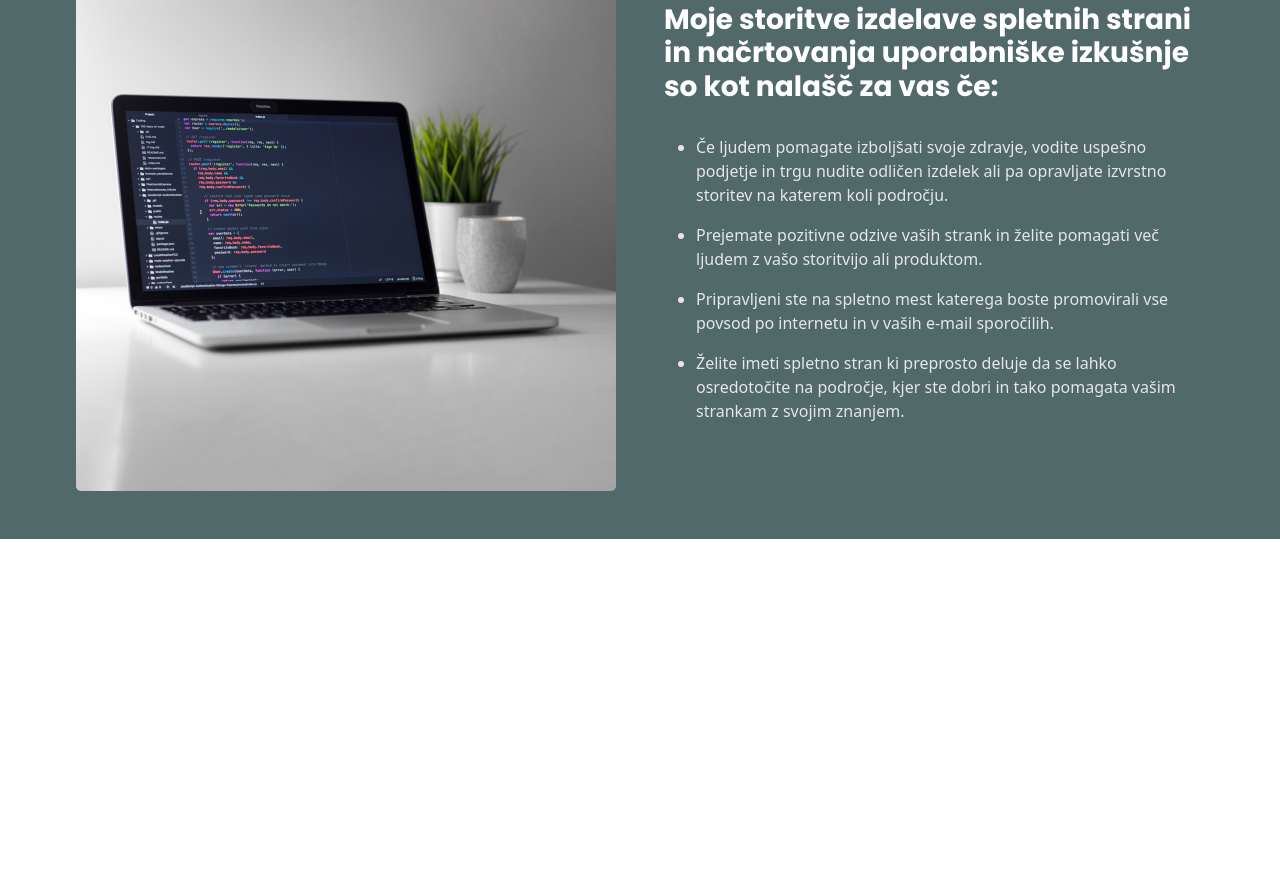
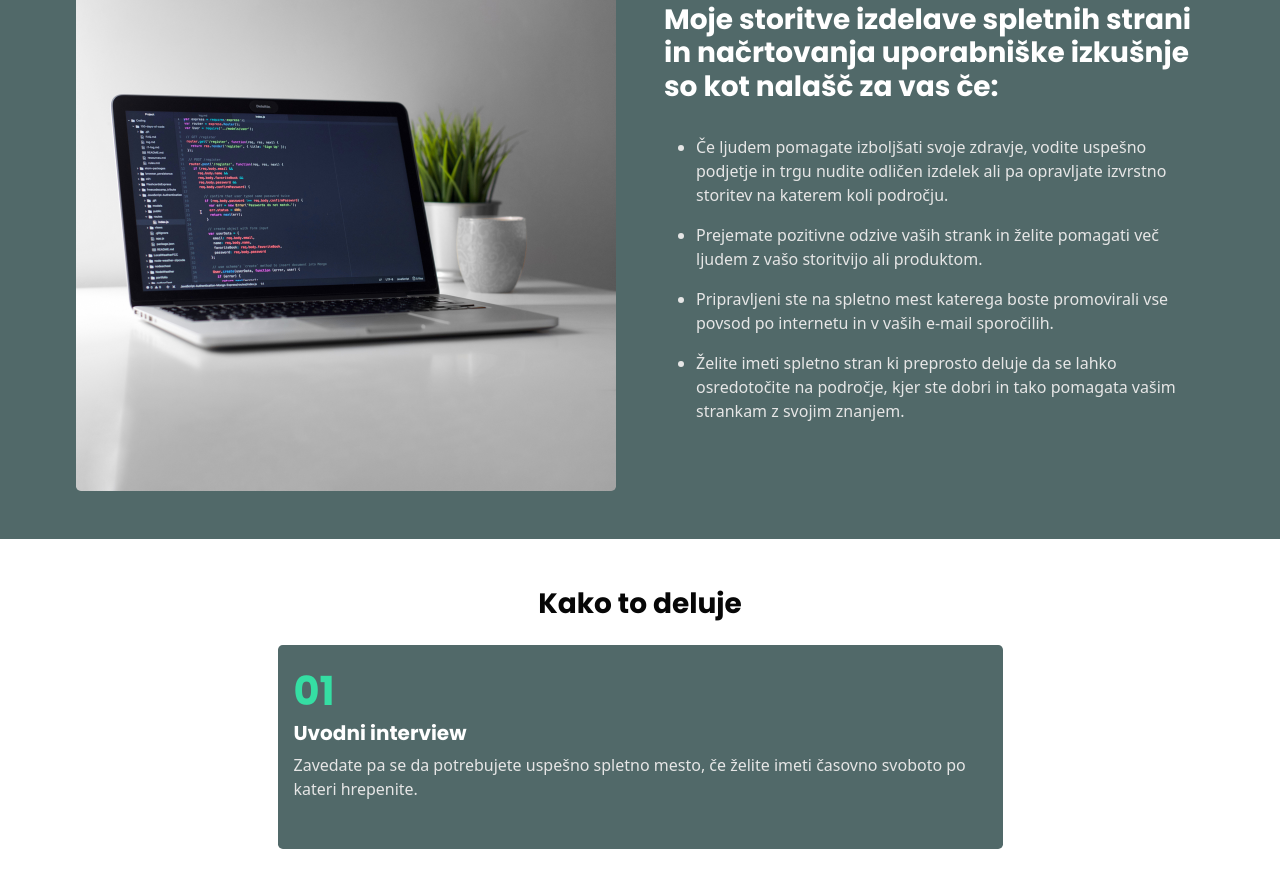
Before and after one commit to Majus1/BLiNK, a plain HTML site: page index.html in a window 1280 px wide. Shown: the part 4425-5298 px from the top of the page. Before the commit the page ends 4964 px from the top, so only its background shows below. Drawn offline with nearby package versions, Linux system fonts and the light colour scheme.

Commit message:
Started development on card section

```diff
--- a/css/style.scss
+++ b/css/style.scss
@@ -79,3 +79,20 @@ a {
 .mg-container {
     max-width: 540px;
 }
+
+.mg-color-card {
+    background-color: $blink_deep-space-sparkle;
+    max-width: 725px;
+    h5 {
+        color: $blink_white;
+    }
+    p {
+        color: $blink_platinum;
+    }
+    .mg-indication-number {
+        color: $blink_medium-aquamarine;
+        font-family: 'Poppins', sans-serif;
+        font-size: 2.5rem;
+        font-weight: 700;
+    }
+}
--- a/index.html
+++ b/index.html
@@ -158,6 +158,61 @@
         </div>
       </div>
 
+      <!-- Simple card seciton -->
+      <h3 class="mb-4 pt-5 d-flex justify-content-center">Kako to deluje</h3>
+      <div class="d-flex flex-column row mx-0 px-0 mb-4">
+        <!-- First card -->
+        <div class="card border-0">
+          <div class="mg-color-card card-body rounded-3 mx-auto">
+            <span class="mg-indication-number">01</span>
+            <h5 class="card-title mb-2">Uvodni interview</h5>
+            <p class="pb-3">Zavedate pa se da potrebujete uspešno spletno mesto, če želite imeti časovno svoboto po kateri hrepenite.</p>
+          </div>
+        </div>
+      </div>
+
+      <!-- Simple acordian seciton -->
+      <!-- <div class="row mx-0">
+        <div class="accordion" id="accordionExample">
+          <div class="accordion-item mb-3">
+            <h2 class="accordion-header" id="headingOne">
+              <button class="accordion-button" type="button" data-bs-toggle="collapse" data-bs-target="#collapseOne" aria-expanded="true" aria-controls="collapseOne">
+                Accordion Item #1
+              </button>
+            </h2>
+            <div id="collapseOne" class="accordion-collapse collapse show" aria-labelledby="headingOne" data-bs-parent="#accordionExample">
+              <div class="accordion-body">
+                <strong>This is the first item's accordion body.</strong> It is shown by default, until the collapse plugin adds the appropriate classes that we use to style each element. These classes control the overall appearance, as well as the showing and hiding via CSS transitions. You can modify any of this with custom CSS or overriding our default variables. It's also worth noting that just about any HTML can go within the <code>.accordion-body</code>, though the transition does limit overflow.
+              </div>
+            </div>
+          </div>
+          <div class="accordion-item">
+            <h2 class="accordion-header" id="headingTwo">
+              <button class="accordion-button collapsed" type="button" data-bs-toggle="collapse" data-bs-target="#collapseTwo" aria-expanded="false" aria-controls="collapseTwo">
+                Accordion Item #2
+              </button>
+            </h2>
+            <div id="collapseTwo" class="accordion-collapse collapse" aria-labelledby="headingTwo" data-bs-parent="#accordionExample">
+              <div class="accordion-body">
+                <strong>This is the second item's accordion body.</strong> It is hidden by default, until the collapse plugin adds the appropriate classes that we use to style each element. These classes control the overall appearance, as well as the showing and hiding via CSS transitions. You can modify any of this with custom CSS or overriding our default variables. It's also worth noting that just about any HTML can go within the <code>.accordion-body</code>, though the transition does limit overflow.
+              </div>
+            </div>
+          </div>
+          <div class="accordion-item">
+            <h2 class="accordion-header" id="headingThree">
+              <button class="accordion-button collapsed" type="button" data-bs-toggle="collapse" data-bs-target="#collapseThree" aria-expanded="false" aria-controls="collapseThree">
+                Accordion Item #3
+              </button>
+            </h2>
+            <div id="collapseThree" class="accordion-collapse collapse" aria-labelledby="headingThree" data-bs-parent="#accordionExample">
+              <div class="accordion-body">
+                <strong>This is the third item's accordion body.</strong> It is hidden by default, until the collapse plugin adds the appropriate classes that we use to style each element. These classes control the overall appearance, as well as the showing and hiding via CSS transitions. You can modify any of this with custom CSS or overriding our default variables. It's also worth noting that just about any HTML can go within the <code>.accordion-body</code>, though the transition does limit overflow.
+              </div>
+            </div>
+          </div>
+        </div>
+      </div> -->
+
     <!-- Bootstrap JS -->
     <script src="https://cdn.jsdelivr.net/npm/bootstrap@5.1.3/dist/js/bootstrap.bundle.min.js" integrity="sha384-ka7Sk0Gln4gmtz2MlQnikT1wXgYsOg+OMhuP+IlRH9sENBO0LRn5q+8nbTov4+1p" crossorigin="anonymous"></script>
   </body>
```
Also changed, not shown: css/style.css, 1 other file.
